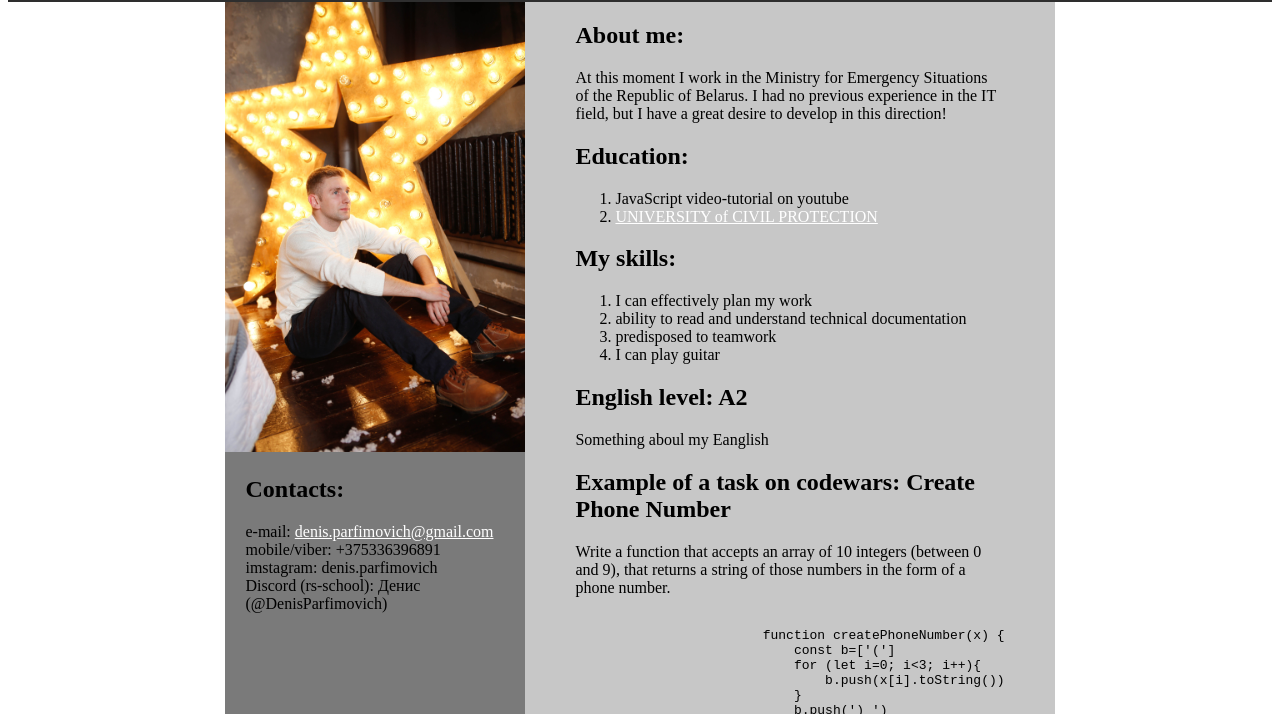
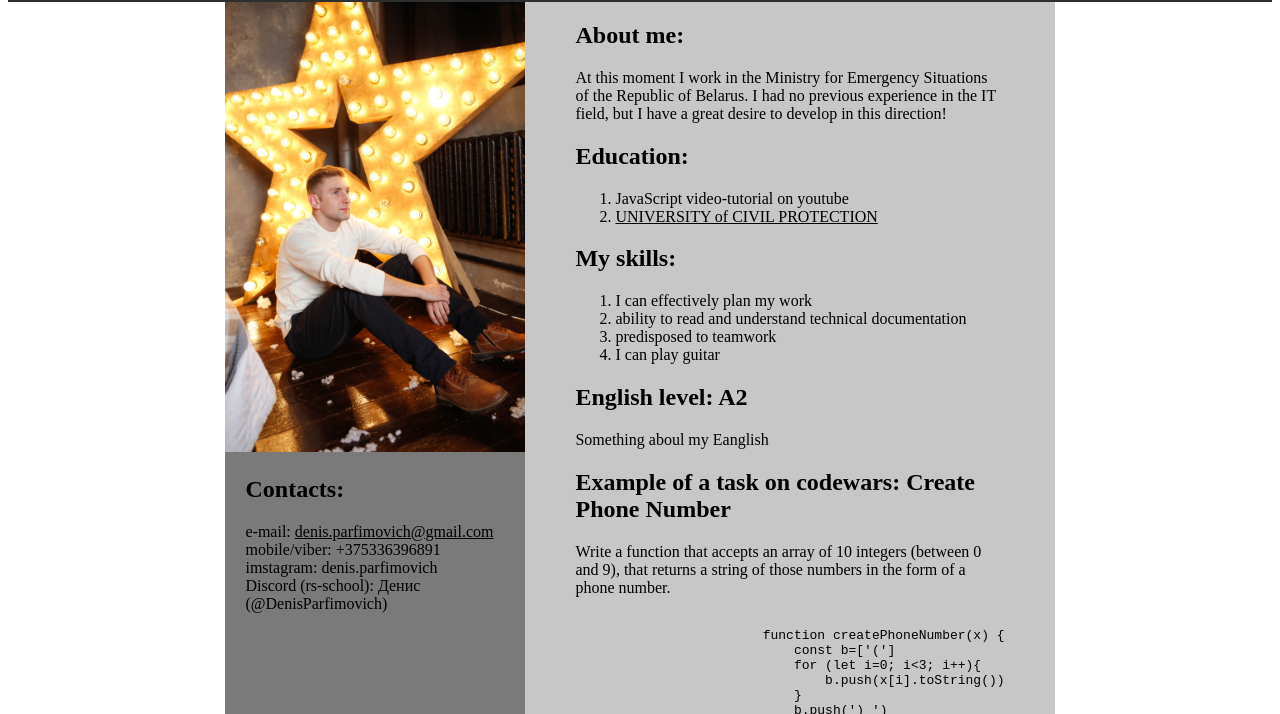
Before and after one commit to DenisParfimovich/rsschool-cv, a plain HTML site: page index.html in a window 1280 px wide. Shown: the part 86-800 px from the top of the page. Drawn offline with Linux system fonts and the light colour scheme.

Commit message:
refactor: change content of style.css

```diff
--- a/style.css
+++ b/style.css
@@ -29,7 +29,7 @@ footer {
 
 .anothercontent {
     flex-direction: column;
-    padding: 0 50px;
+    padding: 0 50px 50px 50px;
     background: #c7c7c7;
 }
 
@@ -45,3 +45,7 @@ ul {
 .contacts {
     padding-left: 20px;
 }
+
+#link {
+    color: #000000;
+}
```
